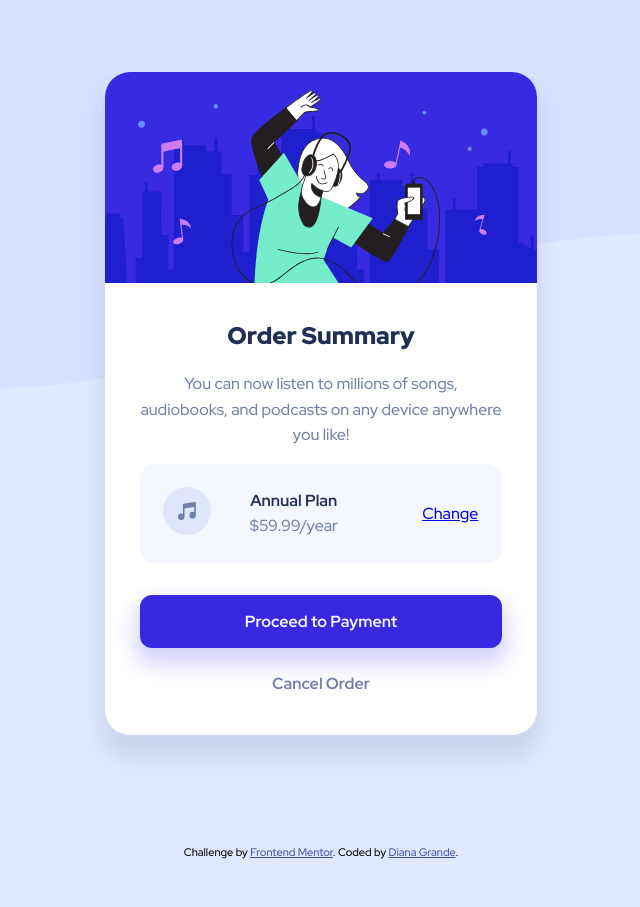
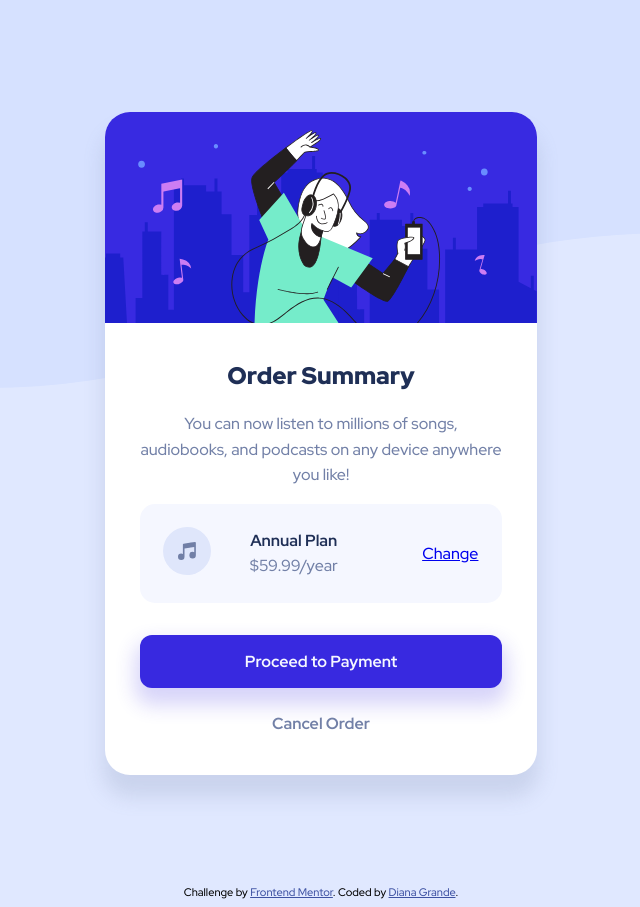
Before and after one commit to grandeD/order-summary-component, a plain HTML site: page index.html in a window 1280 px wide. Shown: the whole page, without its empty margins (319-959 px from the left). Before the commit the page ends 867 px from the top, so only its background shows below. Drawn offline with Linux system fonts and the light colour scheme.

Commit message:
fixed margin top padding of card

```diff
--- a/styles.css
+++ b/styles.css
@@ -51,7 +51,7 @@ strong {
 
 /* box-shadow: right vertical blur spread color */
 .card {
-    margin-top: 4rem;
+    margin-top: 6.5em;
     max-width: 27em;
     max-height: 43em;
     border-radius: 25px;
```
